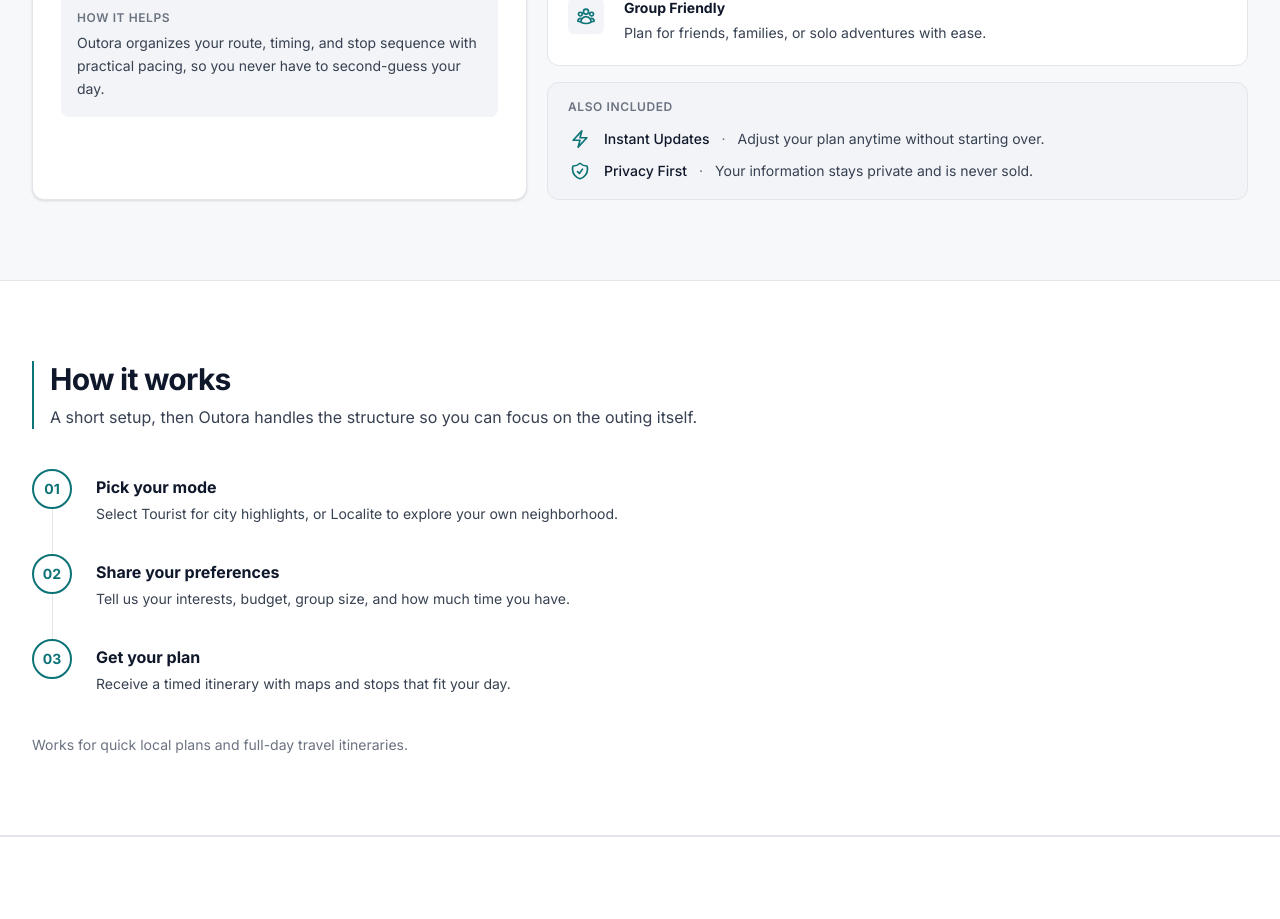
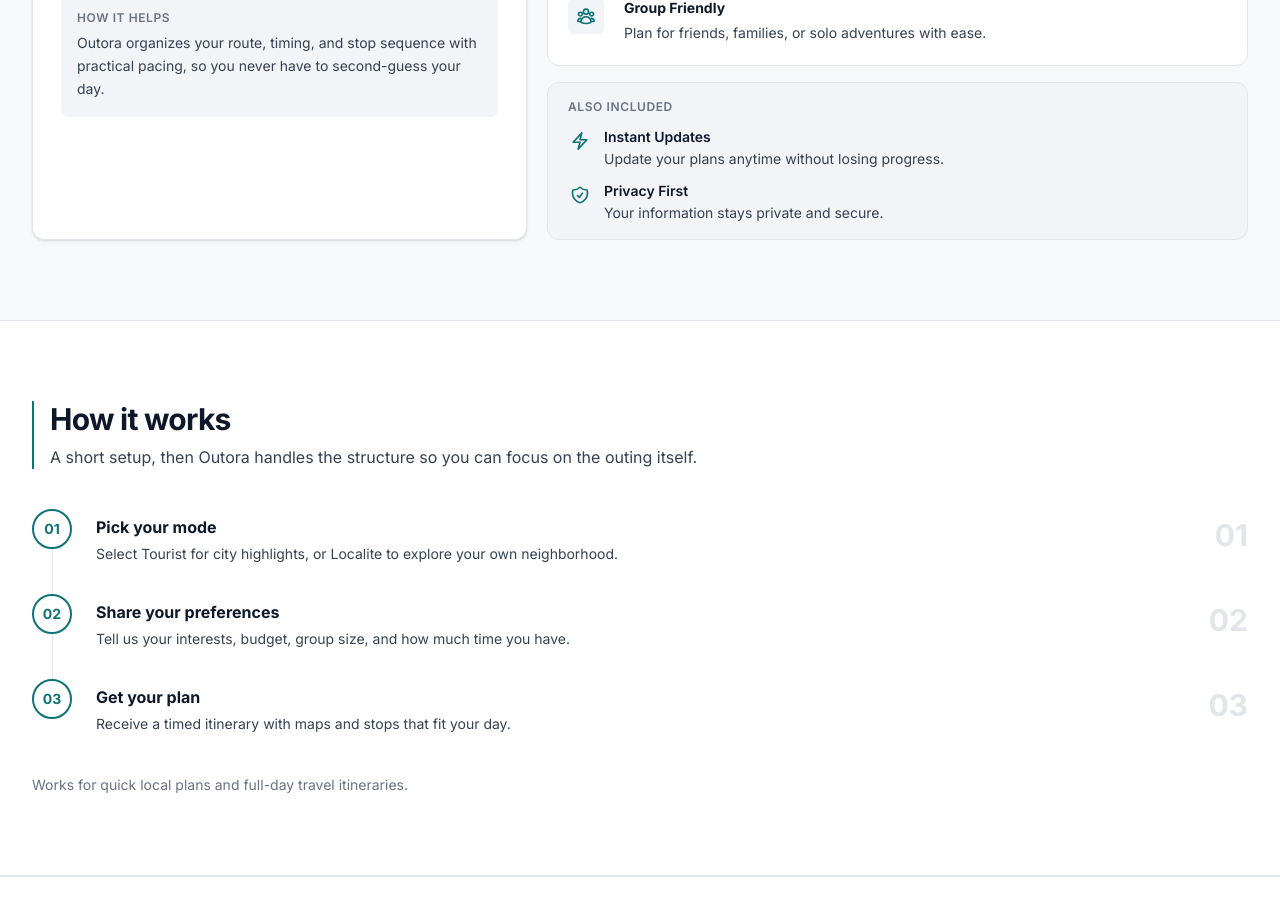
Before and after one commit to Shawnmichh/outora, a React (Vite) app in the folder frontend/: page / in a window 1280 px wide. Shown: the part 1320-2239 px from the top of the page. Built offline with nearby package versions, Linux system fonts and the light colour scheme; no server answers.

Commit message:
Fully resolved merge conflicts

```diff
--- a/frontend/src/components/Features.jsx
+++ b/frontend/src/components/Features.jsx
@@ -48,7 +48,7 @@
     ),
     title: 'Instant Updates',
     description:
-      'Adjust your plan anytime without starting over.',
+      'Update your plans anytime without losing progress.',
   },
   {
     icon: (
@@ -58,7 +58,7 @@
     ),
     title: 'Privacy First',
     description:
-      'Your information stays private and is never sold.',
+      'Your information stays private and secure.',
   },
 ];
 
@@ -129,18 +129,19 @@
               </div>
             </article>
 
-            {/* Also included — inline list, low visual weight */}
+            {/* Also included — stacked layout, clean and readable */}
             <div className="rounded-xl border border-[var(--color-border)] bg-[var(--color-surface-secondary)] px-5 py-4">
               <p className="text-xs font-semibold uppercase tracking-wider text-[var(--color-text-muted)]">Also included</p>
-              <ul className="mt-3 space-y-2">
+              <ul className="mt-3 space-y-3">
                 {supportingFeatures.map((feature) => (
-                  <li key={feature.title} className="flex items-center gap-3 text-sm">
-                    <span className="flex h-6 w-6 shrink-0 items-center justify-center rounded text-[var(--color-accent)]">
+                  <li key={feature.title} className="flex items-start gap-3 text-sm">
+                    <span className="mt-0.5 flex h-6 w-6 shrink-0 items-center justify-center rounded text-[var(--color-accent)]">
                       {feature.icon}
                     </span>
-                    <span className="font-medium text-[var(--color-text-primary)]">{feature.title}</span>
-                    <span className="text-[var(--color-text-muted)]">·</span>
-                    <span className="text-[var(--color-text-secondary)]">{feature.description}</span>
+                    <div>
+                      <p className="font-semibold text-[var(--color-text-primary)]">{feature.title}</p>
+                      <p className="mt-0.5 text-[var(--color-text-secondary)]">{feature.description}</p>
+                    </div>
                   </li>
                 ))}
               </ul>
--- a/frontend/src/components/HowItWorks.jsx
+++ b/frontend/src/components/HowItWorks.jsx
@@ -35,7 +35,7 @@
           <div className="absolute left-5 top-8 bottom-8 hidden w-px bg-[var(--color-border)] lg:block" aria-hidden="true" />
 
           <ol className="space-y-5">
-            {steps.map((item) => (
+            {steps.map((item, index) => (
               <li
                 key={item.step}
                 className="relative flex items-start gap-6"
@@ -49,6 +49,11 @@
                 <div className="flex-1 pb-2 pt-1.5">
                   <h3 className="text-base font-bold text-[var(--color-text-primary)]">{item.title}</h3>
                   <p className="mt-1 text-sm leading-relaxed text-[var(--color-text-secondary)]">{item.description}</p>
+                </div>
+
+                {/* Faded decorative number — all steps, consistent style */}
+                <div className="hidden shrink-0 pt-2 lg:block" aria-hidden="true">
+                  <span className="text-3xl font-black text-[var(--color-border)] select-none">{item.step}</span>
                 </div>
               </li>
             ))}
```
